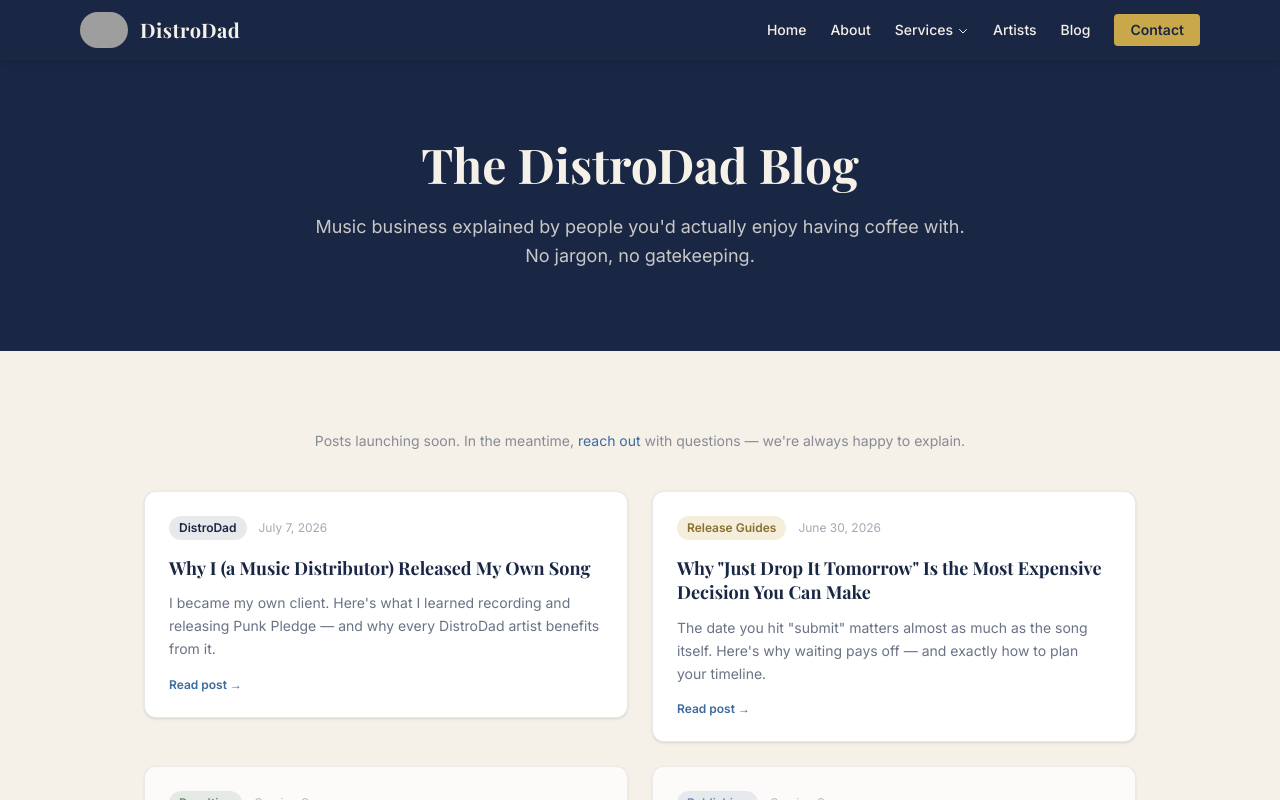
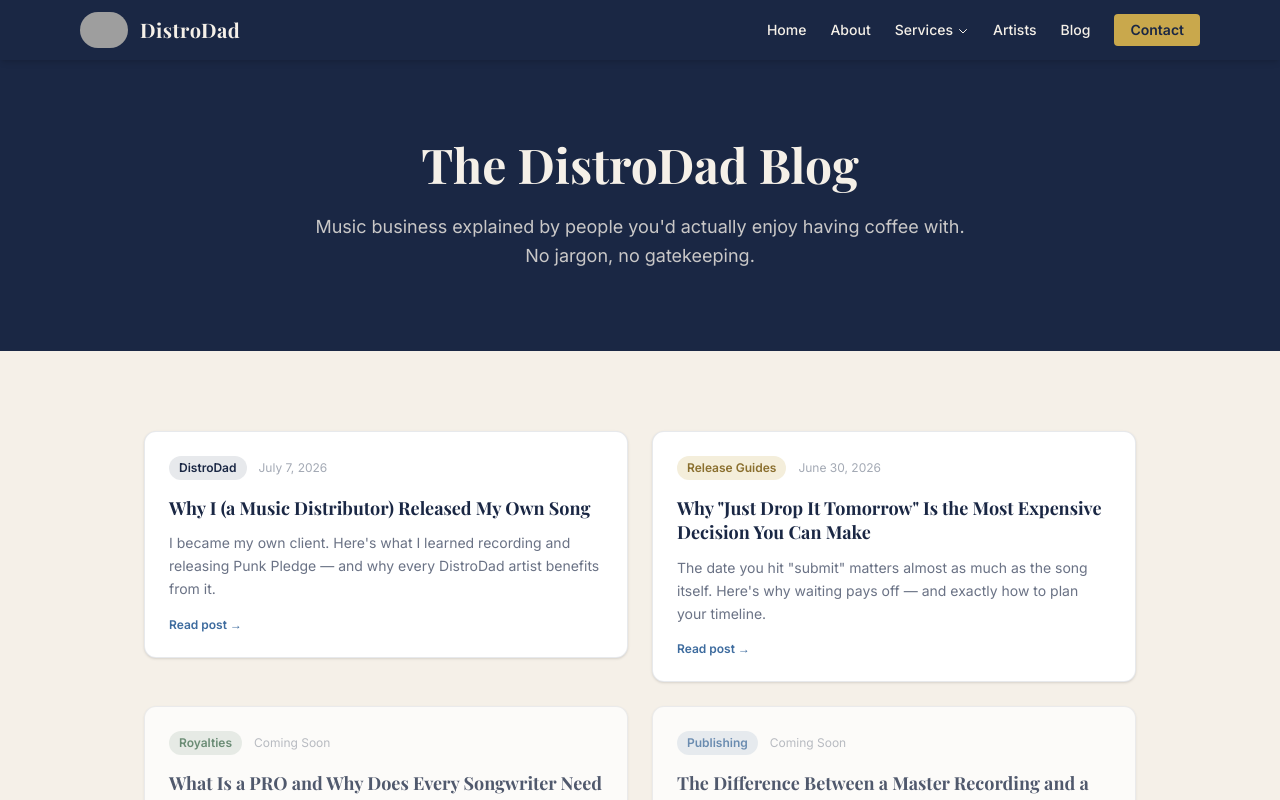
Before and after one commit to distrodadmusic/distrodad-website, a Next.js app: page /blog in a window 1280 px wide. Shown: the top 800 px of the page. Built offline with nearby package versions, Linux system fonts and the light colour scheme; grey boxes are pictures that could not be loaded; a web font is replaced by a local one.

Commit message:
Remove 'posts launching soon' placeholder text from blog page

```diff
--- a/src/app/blog/page.tsx
+++ b/src/app/blog/page.tsx
@@ -76,12 +76,6 @@ export default function Blog() {
 
       <section className="py-20 bg-[#f5f0e8]">
         <div className="max-w-5xl mx-auto px-4">
-          <p className="text-center text-[#1a2744]/50 font-[family-name:var(--font-inter)] text-sm mb-10">
-            Posts launching soon. In the meantime,{" "}
-            <Link href="/contact" className="text-[#3d6b9e] hover:underline">reach out</Link>{" "}
-            with questions — we&apos;re always happy to explain.
-          </p>
-
           <div className="grid grid-cols-1 md:grid-cols-2 gap-6">
             {posts.map((post) => {
               const card = (
```
